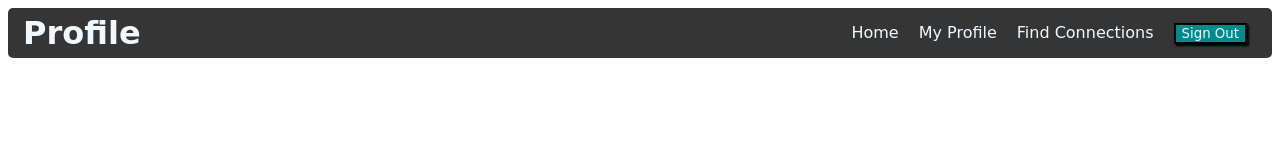
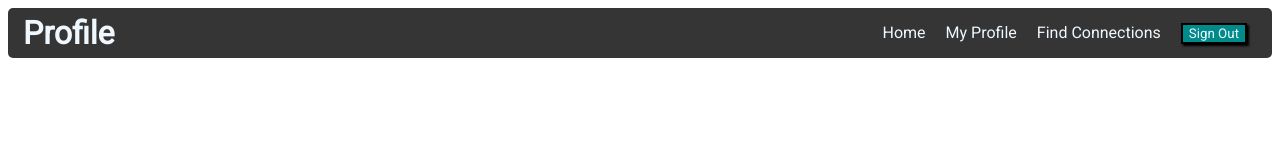
Before and after one commit to haishenrong/Web-Fundamentals, a plain HTML site: page CSS/flex-navbar/index.html in a window 1280 px wide. Drawn offline with Linux system fonts and the light colour scheme.

Commit message:
changed font to Roboto

```diff
--- a/CSS/flex-navbar/index.html
+++ b/CSS/flex-navbar/index.html
@@ -5,6 +5,9 @@
     <meta http-equiv="X-UA-Compatible" content="IE=edge">
     <meta name="viewport" content="width=device-width, initial-scale=1.0">
     <title>Document</title>
+    <link rel="preconnect" href="https://fonts.googleapis.com">
+    <link rel="preconnect" href="https://fonts.gstatic.com" crossorigin>
+    <link href="https://fonts.googleapis.com/css2?family=Roboto&display=swap" rel="stylesheet">
     <link rel="stylesheet" href="style.css">
 </head>
 <body>
--- a/CSS/flex-navbar/style.css
+++ b/CSS/flex-navbar/style.css
@@ -1,5 +1,5 @@
 * {
-    font-family:cursive;
+    font-family: 'Roboto', sans-serif;
 }
 
 .nav {
```
